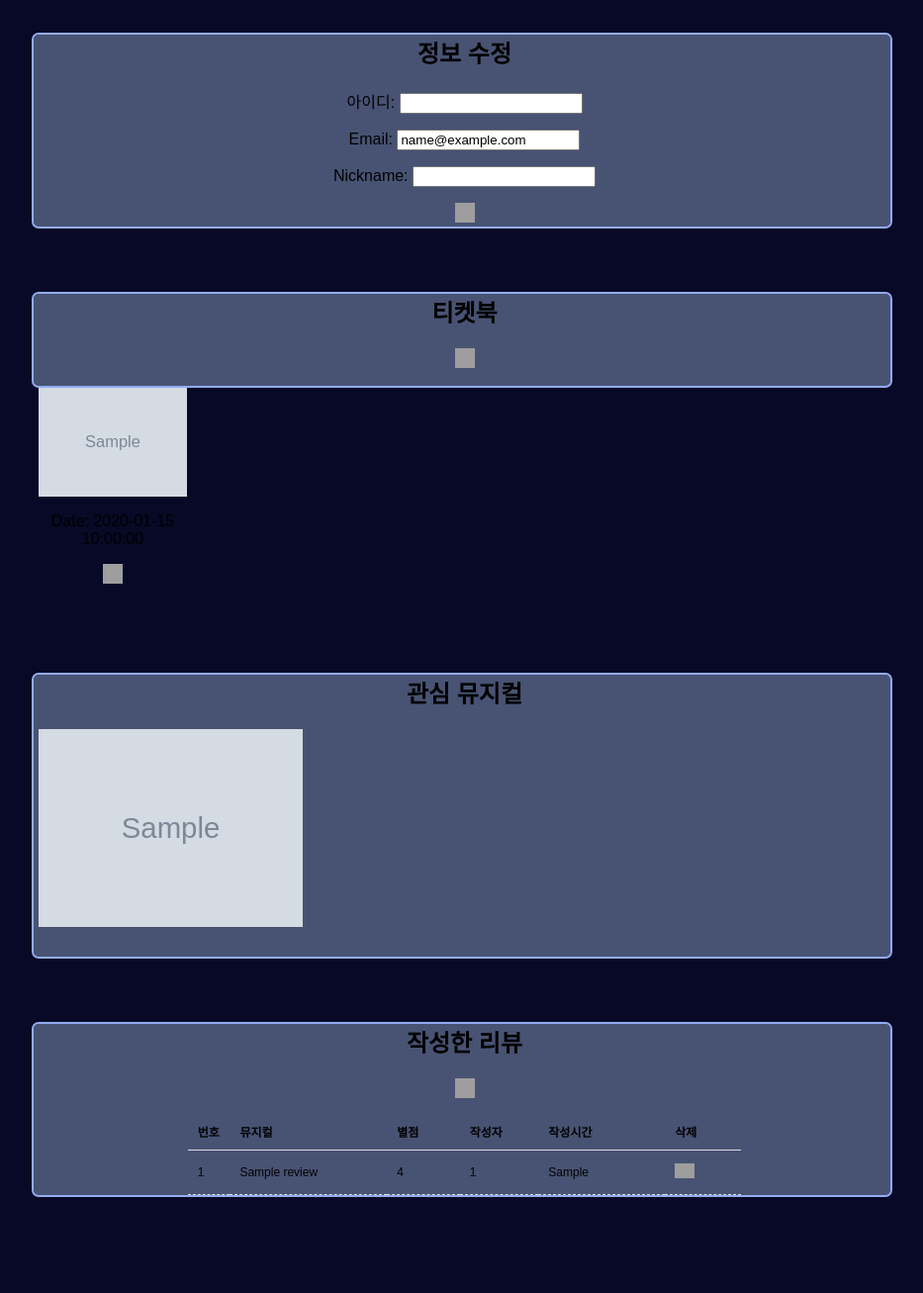
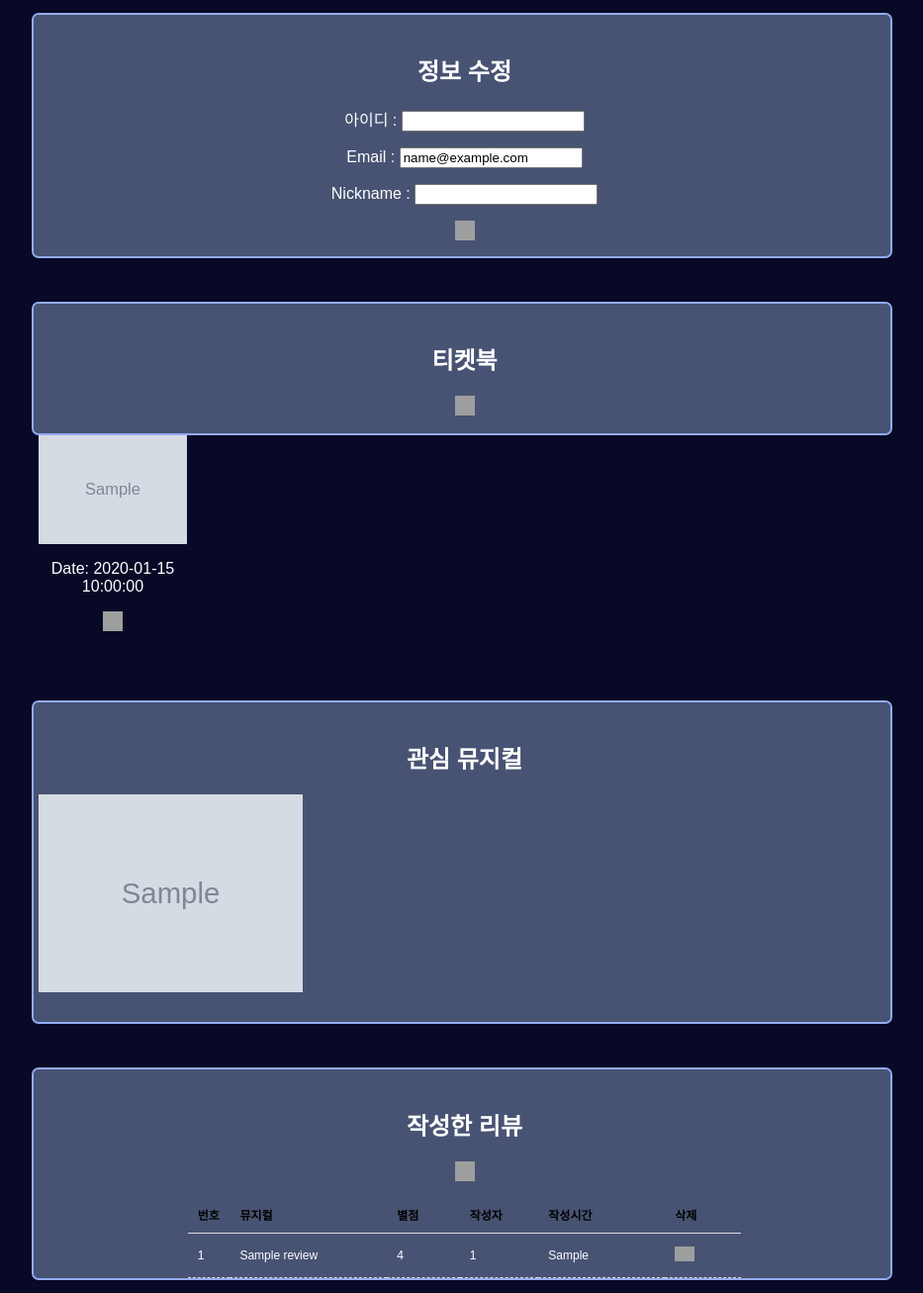
Before and after one commit to yoonseo4343/muhae, a PHP site: page /myPage.php in a window 1280 px wide. Shown: the part 190-1497 px from the top of the page at 99% size, without its empty margins (173-1106 px from the left). Before the commit the page ends 1400 px from the top, so only its background shows below. Run offline with PHP 8.4, Linux system fonts and the light colour scheme; the visitor is signed in with stand-in values (Sample User, id 1); tables that the repository leaves empty or names only in its code hold one stand-in row (values such as "Sample post"); grey boxes marked "Sample" are stand-in pictures; data that the repository does not hold is empty; grey boxes are pictures that could not be loaded.

Commit message:
디자인 변경

```diff
--- a/php/myPage.php
+++ b/php/myPage.php
@@ -148,34 +148,34 @@
 
     ?>
 
-    <div class="content">
+    <div class="upload_content">
         <div class="center">
 	<div class="myPage_back">
             <!-- 회원 정보 수정 폼 -->
             <form method="post" action="myPage.php">
-                    <h2>정보 수정</h2>
-                    <p><label for="id">아이디:</label>
+                    <br><h2>정보 수정</h2>
+                    <p><label for="id">아이디 : </label>
                         <input type="text" id="id" name="id" value="<?php echo $userId; ?>" readonly="readonly"></p>
-                    <p><label for="email">Email:</label>
+                    <p><label for="email">Email : </label>
                         <input type="text" id="email" name="email" value="<?php echo $userEmail; ?>"></p>
-                    <p><label for="nickname">Nickname:</label>
+                    <p><label for="nickname">Nickname : </label>
                         <input type="text" id="nickname" name="nickname" value="<?php echo $userNick; ?>"></p>
                     <button type="submit" name="updateButton" class="button-icon">
             <img src="../src/edit.png" alt="수정" style='width: 100%; height: 100%;'>
 
 
-            </form>
+            </form><br>
 </div>
         </div>
 
     </div>
     <br>
-    <div class="content">
+    <div class="upload_content">
         <div class="center">
 	<div class="myPage_back">
             <!-- 티켓북 정보 출력 -->
 
-                <h2>티켓북</h2>
+                <br><h2>티켓북</h2>
                 <a href='ticketUpload.php' ><img src='../src/edit.png' style='width: 20px; height: 20px;'></a><br>
 
                 <?php
@@ -212,12 +212,12 @@
     </div>
 </div>
     <br>
-    <div class="content">
+    <div class="upload_content">
         <div class="center">
 	<div class="myPage_back">
             <!-- 찜 목록 출력 -->
 
-                <h2>관심 뮤지컬</h2>
+                <br><h2>관심 뮤지컬</h2>
                 <?php
                 // 사용자가 찜한 뮤지컬 목록 가져오기
                 $likedMusicalsQuery = "SELECT musicals.poster, musicals.musicalId
@@ -252,11 +252,11 @@
     </div>
 </div>
     <br>
-    <div class="content">
+    <div class="upload_content">
         <div class="center">
 	<div class="myPage_back">
             <!-- 리뷰 목록 출력 -->
-                <h2>작성한 리뷰</h2>
+                <br><h2>작성한 리뷰</h2>
                 <a href='write.php' ><img src='../src/edit.png' style='width: 20px; height: 20px;'></a><br>
                 <?php
 
--- a/php/ticketUpload.php
+++ b/php/ticketUpload.php
@@ -63,7 +63,7 @@ if ($_SERVER["REQUEST_METHOD"] == "POST") {
 <!-- 티켓 등록 폼 -->
 <form method="post" enctype="multipart/form-data" action="<?php echo $_SERVER['PHP_SELF']; ?>">
 
-<label for="ticketDate">관극 날짜 : </label>
+    <label for="ticketDate">관극 날짜 : </label>
     <input type="date" name="ticketDate" required><br><br>
 
     <label for="ticketPicture">사진 첨부 : </label>
@@ -74,8 +74,7 @@ if ($_SERVER["REQUEST_METHOD"] == "POST") {
 
     <input class="button" type="submit" value="등록하기">
 </form><br>
-
-<a href="myTicket.php"><button>돌아가기</button></a>
+<a href="myTicket.php"><button class="button">돌아가기</button></a>
     </div>
 </div>
 </body>
```
